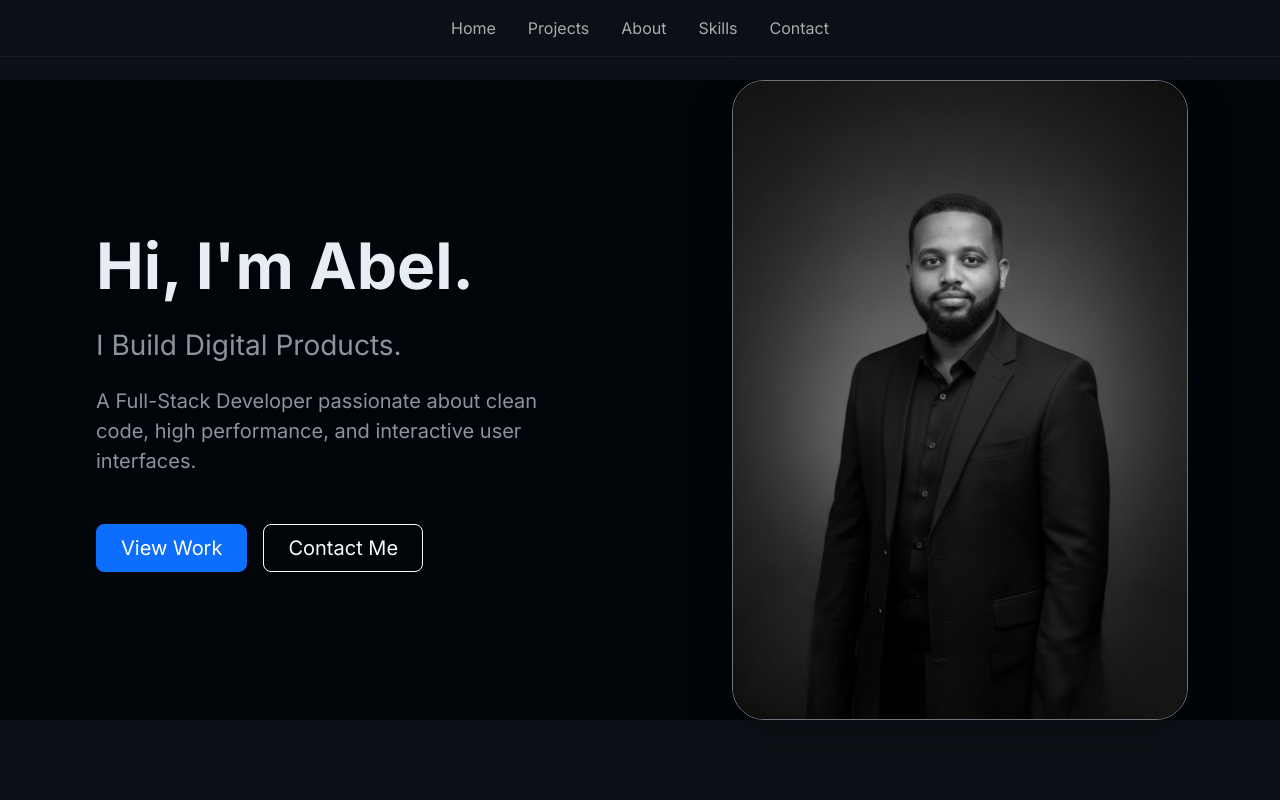
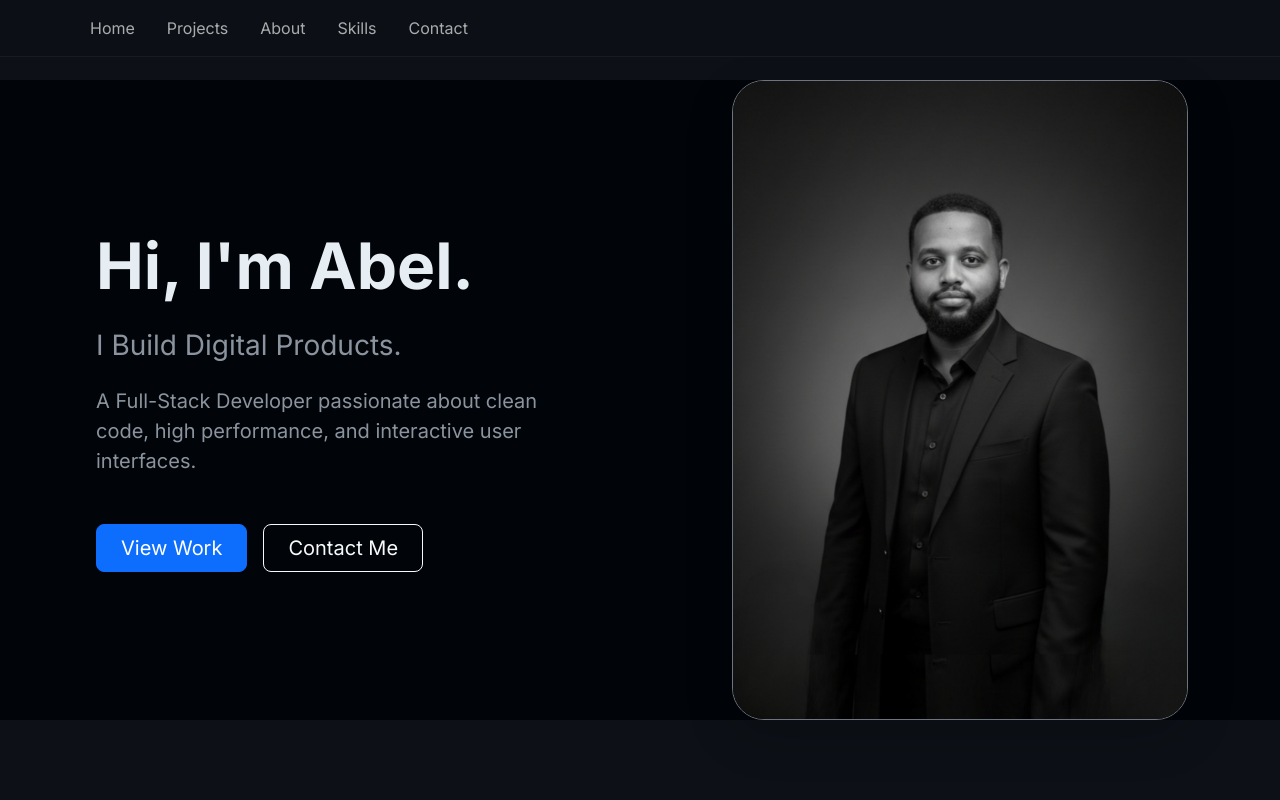
Before and after one commit to abelshebela/abel-portfolio, a plain HTML site: page index.html in a window 1280 px wide. Shown: the top 800 px of the page. Drawn offline with nearby package versions, Linux system fonts and the light colour scheme.

Commit message:
Move nav to left

```diff
--- a/index.html
+++ b/index.html
@@ -31,7 +31,7 @@
             <button class="navbar-toggler" type="button" data-bs-toggle="collapse" data-bs-target="#navbarNav">
                 <span class="navbar-toggler-icon"></span>
             </button>
-            <div class="collapse navbar-collapse justify-content-center" id="navbarNav">
+            <div class="collapse navbar-collapse justify-content-start" id="navbarNav">
                 <ul class="navbar-nav gap-3">
                     <li class="nav-item"><a class="nav-link" href="#hero">Home</a></li>
                     <li class="nav-item"><a class="nav-link" href="#projects">Projects</a></li>
```
